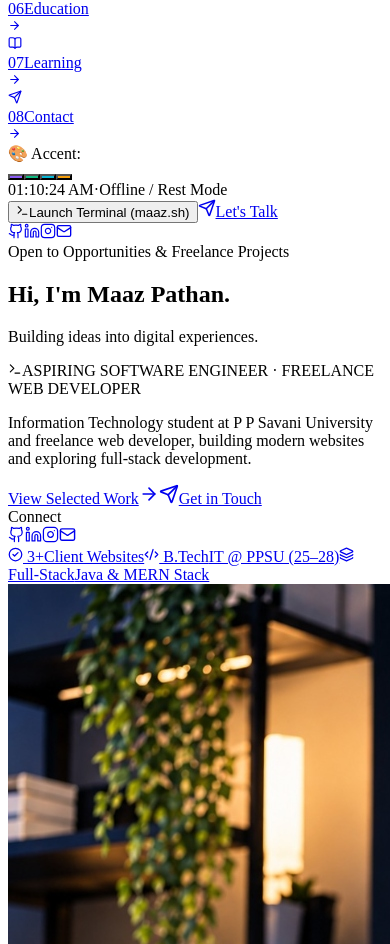
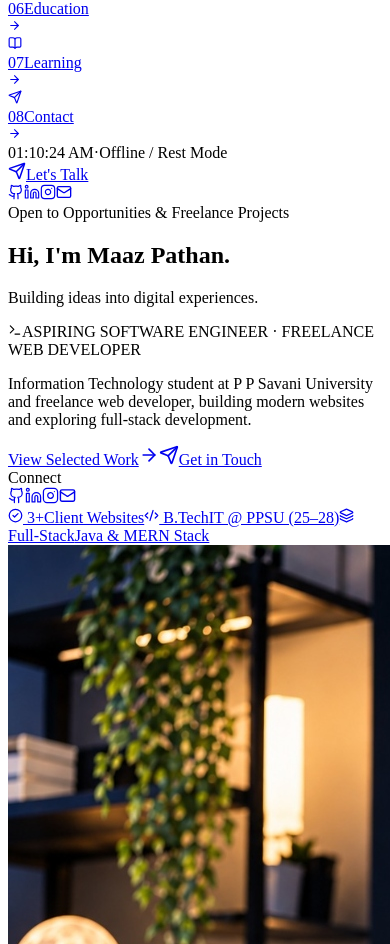
Before and after one commit to maazpathan07/portfolio, a React (Vite) app: page / in a window 390 px wide. Shown: the part 2455-3399 px from the top of the page. Built offline with nearby package versions, Linux system fonts and the light colour scheme; the HTML template or start-up script is replaced by a standard one.

Commit message:
fix(mobile): remove accent row and terminal button from mobile drawer

```diff
--- a/src/components/layout/MobileMenu.tsx
+++ b/src/components/layout/MobileMenu.tsx
@@ -12,15 +12,12 @@ import {
   Briefcase,
   GraduationCap,
   BookOpen,
-  Terminal as TerminalIcon,
 } from 'lucide-react';
 import { NAV_LINKS } from '../../data/navigation';
 import { PROFILE } from '../../data/profile';
 import { SocialLinks } from '../ui/SocialLinks';
 import { Button } from '../ui/Button';
 import { LiveStatusClock } from '../ui/LiveStatusClock';
-import { useAccentTheme } from '../../context/ThemeContext';
-import { THEME_OPTIONS } from '../../types/theme';
 import profilePhoto from '../../assets/images/profile-portrait.jpg';
 
 interface MobileMenuProps {
@@ -45,10 +42,8 @@ const NAV_ICONS: Record<string, React.ElementType> = {
 export const MobileMenu: React.FC<MobileMenuProps> = ({
   isOpen,
   onClose,
-  onOpenTerminal,
   activeId,
 }) => {
-  const { theme, setTheme } = useAccentTheme();
   const drawerRef = useRef<HTMLDivElement>(null);
   const closeButtonRef = useRef<HTMLButtonElement>(null);
 
@@ -182,46 +177,10 @@ export const MobileMenu: React.FC<MobileMenuProps> = ({
           })}
         </nav>
 
-        {/* Footer Area with Theme Selector, Live Clock, Terminal, Action & Socials */}
+        {/* Footer Area with Live Clock, Action & Socials */}
         <div className="pt-3.5 border-t border-white/[0.08] space-y-2.5">
-          {/* Mobile Theme Palette Selector Row */}
-          <div className="flex items-center justify-between px-3 py-2 rounded-xl bg-[#141422] border border-white/[0.08]">
-            <span className="text-[11px] font-mono text-[#A1A1AA] flex items-center gap-1.5">
-              <span>🎨</span> Accent:
-            </span>
-            <div className="flex items-center gap-2">
-              {THEME_OPTIONS.map((opt) => (
-                <button
-                  key={opt.id}
-                  onClick={() => setTheme(opt.id)}
-                  title={opt.name}
-                  aria-label={`Switch to ${opt.name} theme`}
-                  className={`w-6 h-6 rounded-full transition-all duration-200 flex items-center justify-center ${
-                    theme === opt.id
-                      ? 'scale-110 ring-2 ring-white/60 shadow-[0_0_10px_rgba(255,255,255,0.3)]'
-                      : 'opacity-60 hover:opacity-100 hover:scale-105'
-                  }`}
-                  style={{ backgroundColor: opt.color }}
-                >
-                  {theme === opt.id && <span className="w-1.5 h-1.5 rounded-full bg-white" />}
-                </button>
-              ))}
-            </div>
-          </div>
-
           {/* Live Surat Clock & Status in Drawer */}
           <LiveStatusClock variant="compact" className="w-full justify-center text-[11px]" />
-
-          {/* Quick Terminal Launch Button (maaz.sh) */}
-          {onOpenTerminal && (
-            <button
-              onClick={onOpenTerminal}
-              className="w-full py-2 px-3 rounded-xl bg-[#141422] hover:bg-[#1E1E32] border border-[#8B5CF6]/30 text-xs font-mono text-[#DDD6FE] flex items-center justify-center gap-2 transition-colors active:scale-98"
-            >
-              <TerminalIcon size={13} className="text-[#8B5CF6]" />
-              <span>Launch Terminal (maaz.sh)</span>
-            </button>
-          )}
 
           {/* Primary Action Button */}
           <Button
```
